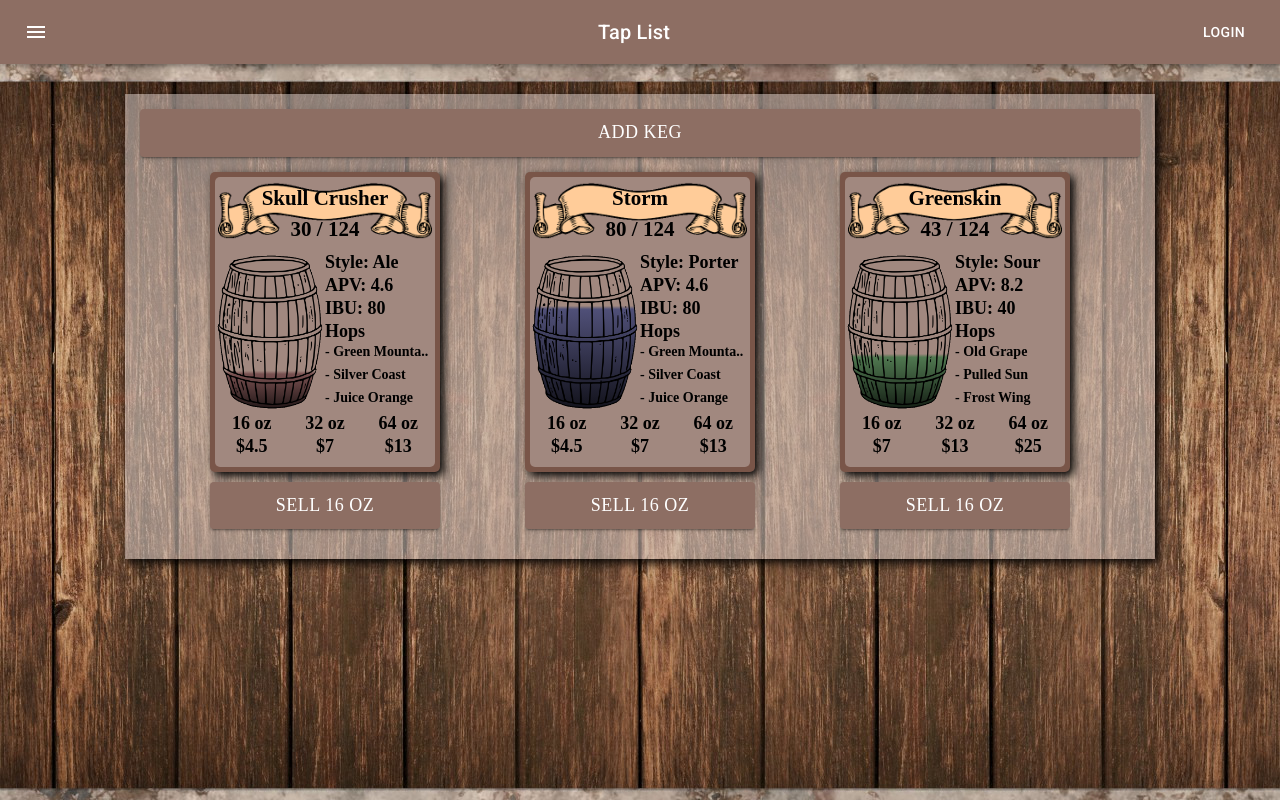
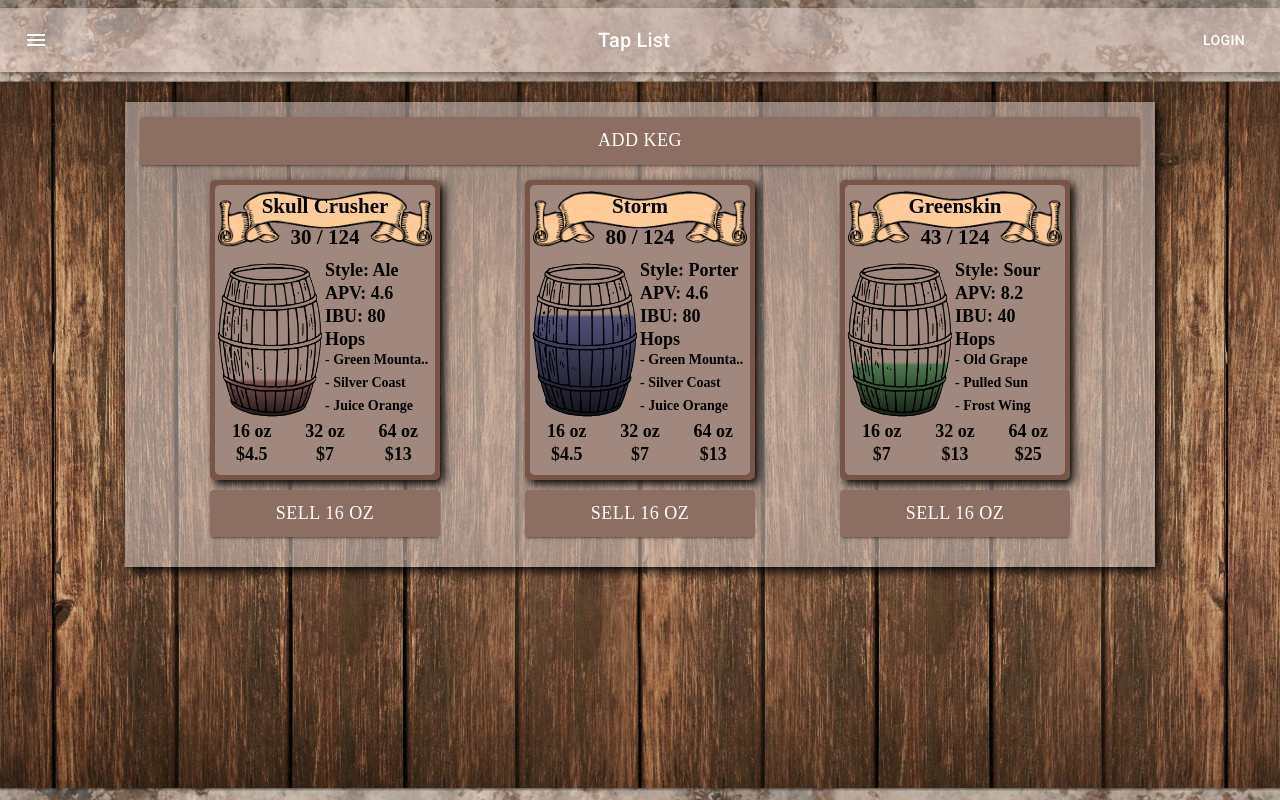
Before and after one commit to FluentZap/ScummBar, a React (Create React App) app: page / in a window 1280 px wide. Built offline with nearby package versions, Linux system fonts and the light colour scheme; a web font is replaced by a local one.

Commit message:
move and update navBar

```diff
--- a/src/components/navbar/Navbar.jsx
+++ b/src/components/navbar/Navbar.jsx
@@ -1,5 +1,6 @@
 import React from 'react';
 import { makeStyles, styled } from '@material-ui/core/styles';
+import { sizing } from '@material-ui/system';
 import AppBar from '@material-ui/core/AppBar';
 import Toolbar from '@material-ui/core/Toolbar';
 import Typography from '@material-ui/core/Typography';
@@ -22,7 +23,8 @@ const useStyles = makeStyles(theme => ({
 
 
 const MyNav = styled(AppBar)({
-  backgroundColor: '#8D6E63'
+  backgroundColor: '#e8d2ca7a',
+  marginTop: 8
 });
 
 
```
